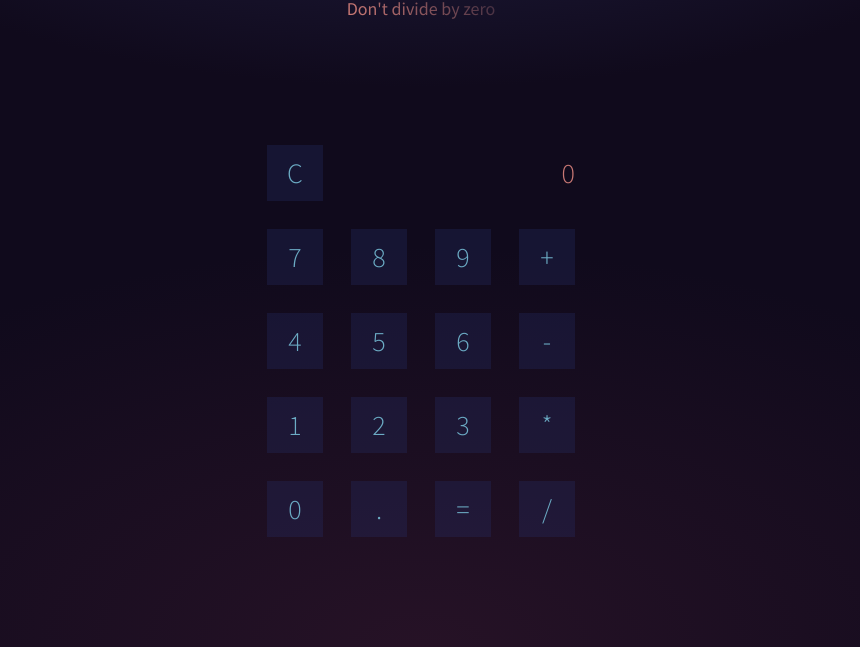
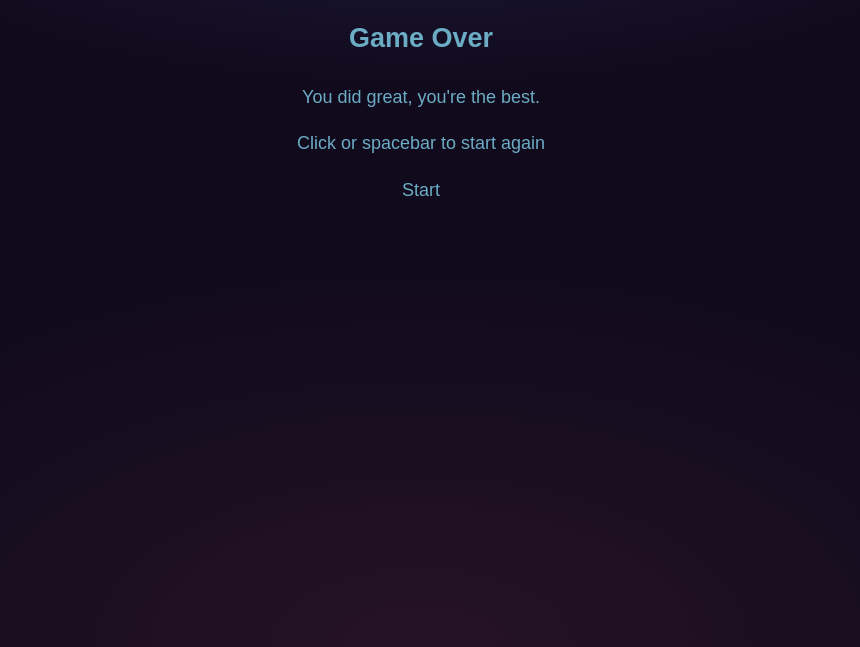
Before and after one commit to RishiR3con/calc, a plain HTML site: page index.html in a window 1280 px wide. Shown: the part 153-800 px from the top of the page, without its empty margins (219-1079 px from the left). Drawn offline with nearby package versions, Linux system fonts and the light colour scheme.

Commit message:
Add files via upload

```diff
--- a/index.html
+++ b/index.html
@@ -2,47 +2,32 @@
 <html lang="en" >
 <head>
   <meta charset="UTF-8">
-  <title>Rishi's Calculator</title>
-  <meta name="viewport" content="width=device-width, initial-scale=1">
-<link href='https://fonts.googleapis.com/css?family=Source+Sans+Pro:300,400' rel='stylesheet' type='text/css'><link rel="stylesheet" href="https://cdnjs.cloudflare.com/ajax/libs/normalize/5.0.0/normalize.min.css">
-<link rel="stylesheet" href="./style.css">
+  <title>CodePen - Tower Blocks</title>
+  <link rel="stylesheet" href="./style.css">
 
 </head>
 <body>
 <!-- partial:index.partial.html -->
-<h1>Rishi's Calculator</h1>
-<p class="warning">Don't divide by zero</p>
+<meta name="viewport" content="width=device-width,user-scalable=no">
 
-<div id="calculator" class="calculator">
-
-  <button id="clear" class="clear">C</button>
-
-  <div id="viewer" class="viewer">0</div>
-
-  <button class="num" data-num="7">7</button>
-  <button class="num" data-num="8">8</button>
-  <button class="num" data-num="9">9</button>
-  <button data-ops="plus" class="ops">+</button>
-
-  <button class="num" data-num="4">4</button>
-  <button class="num" data-num="5">5</button>
-  <button class="num" data-num="6">6</button>
-  <button data-ops="minus" class="ops">-</button>
-
-  <button class="num" data-num="1">1</button>
-  <button class="num" data-num="2">2</button>
-  <button class="num" data-num="3">3</button>
-  <button data-ops="times" class="ops">*</button>
-
-  <button class="num" data-num="0">0</button>
-  <button class="num" data-num=".">.</button>
-  <button id="equals" class="equals" data-result="">=</button>
-  <button data-ops="divided by" class="ops">/</button>
+<div id="container">
+	<div id="game"></div>
+	<div id="score">0</div>
+	<div id="instructions">Click (or press the spacebar) to place the block</div>
+	<div class="game-over">
+		<h2>Game Over</h2>
+		<p>You did great, you're the best.</p>
+		<p>Click or spacebar to start again</p>
+	</div>
+	<div class="game-ready">
+		<div id="start-button">Start</div>
+		<div></div>
+	</div>
 </div>
-
-<a id="reset" class="reset" href="index.html" target="_top">Reset Universe?</a>
 <!-- partial -->
-  <script  src="./script.js"></script>
+  <script src='https://codepen.io/ste-vg/pen/zBVaZw.js'></script>
+<script src='https://cdnjs.cloudflare.com/ajax/libs/three.js/r83/three.min.js'></script>
+<script src='https://cdnjs.cloudflare.com/ajax/libs/gsap/latest/TweenMax.min.js'></script><script  src="./script.js"></script>
 
 </body>
 </html>
```
